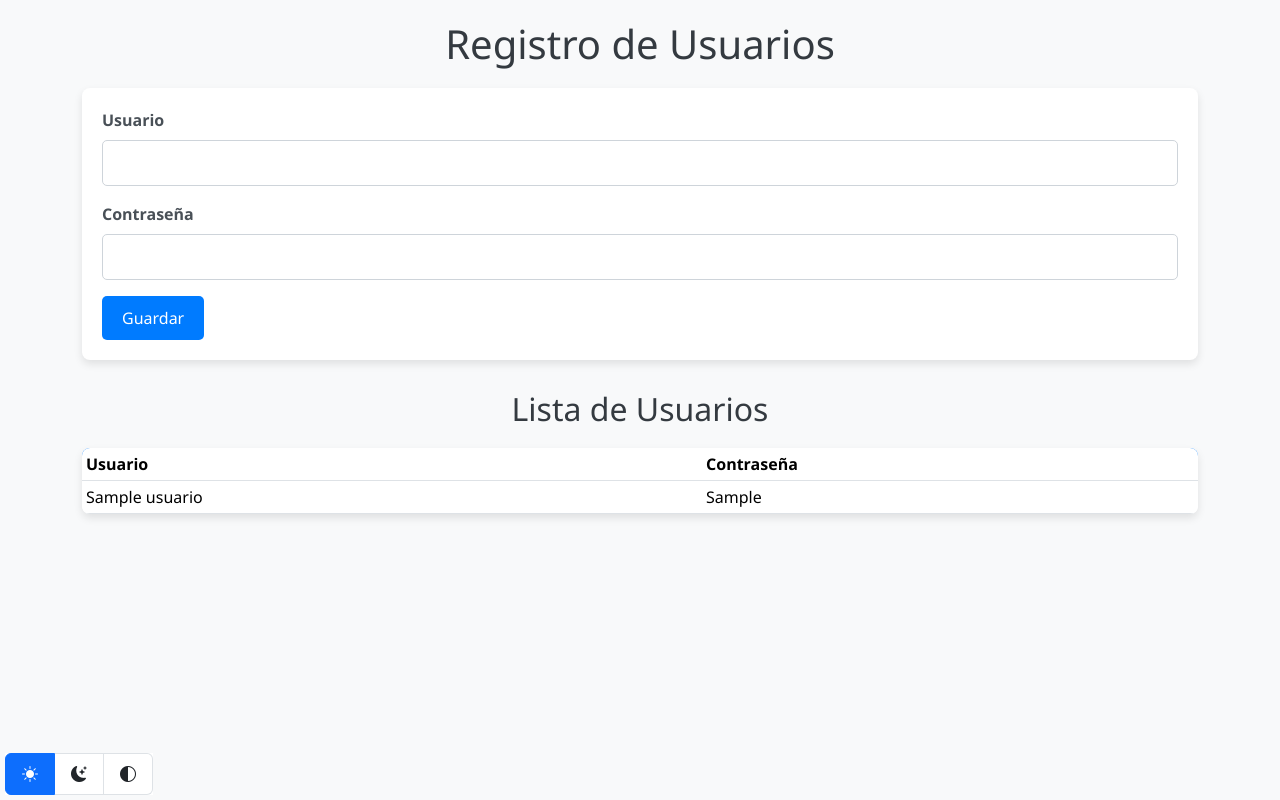
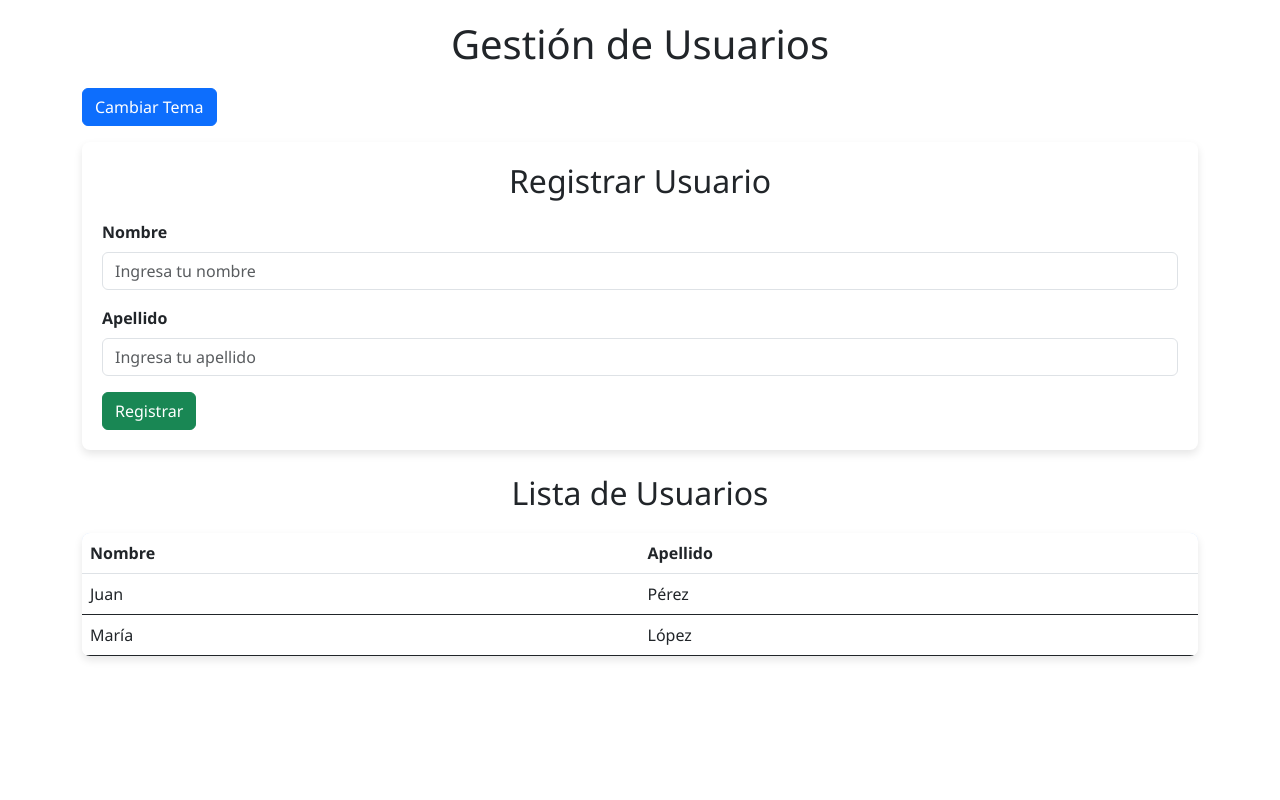
Before and after one commit to Alan-Cortez/poeta_flask, a Flask app: page / in a window 1280 px wide. Run offline with Flask 3, Linux system fonts and the light colour scheme; tables that the repository leaves empty or names only in its code hold one stand-in row (values such as "Sample post"); some libraries are stand-ins or nearby versions.

Commit message:
Update app.html

```diff
--- a/templates/app.html
+++ b/templates/app.html
@@ -1,19 +1,76 @@
 <!DOCTYPE html>
-<html lang="es">
+<html lang="en">
 <head>
     <meta charset="UTF-8">
     <meta name="viewport" content="width=device-width, initial-scale=1.0">
-    <link href="https://cdn.jsdelivr.net/npm/bootstrap@5.3.3/dist/css/bootstrap.min.css" rel="stylesheet" crossorigin="anonymous">
-    <script src="https://code.jquery.com/jquery-3.7.1.min.js" crossorigin="anonymous"></script>
-    <script src="https://js.pusher.com/8.2.0/pusher.min.js"></script>
-    <link href="https://cdn.jsdelivr.net/npm/bootstrap@5.3.3/dist/css/bootstrap.min.css" rel="stylesheet" integrity="sha384-QWTKZyjpPEjISv5WaRU9OFeRpok6YctnYmDr5pNlyT2bRjXh0JMhjY6hW+ALEwIH" crossorigin="anonymous">
-    <title>App</title>
+    <title>Cambio de Tema Bootstrap</title>
+    <link rel="stylesheet" href="https://cdn.jsdelivr.net/npm/bootstrap@5.3.0/dist/css/bootstrap.min.css">
 </head>
 <body>
+    <div class="container">
+        <h1>Gestión de Usuarios</h1>
+
+        <!-- Botón para alternar entre temas -->
+        <button id="toggleThemeBtn" class="btn btn-primary mb-3">Cambiar Tema</button>
+
+        <!-- Formulario de usuario -->
+        <div id="formUsuario" class="mb-4">
+            <h2>Registrar Usuario</h2>
+            <form>
+                <div class="mb-3">
+                    <label for="nombre" class="form-label">Nombre</label>
+                    <input type="text" class="form-control" id="nombre" placeholder="Ingresa tu nombre">
+                </div>
+                <div class="mb-3">
+                    <label for="apellido" class="form-label">Apellido</label>
+                    <input type="text" class="form-control" id="apellido" placeholder="Ingresa tu apellido">
+                </div>
+                <button type="submit" class="btn btn-success">Registrar</button>
+            </form>
+        </div>
+
+        <!-- Tabla de usuarios -->
+        <h2>Lista de Usuarios</h2>
+        <table class="table">
+            <thead>
+                <tr>
+                    <th>Nombre</th>
+                    <th>Apellido</th>
+                </tr>
+            </thead>
+            <tbody>
+                <tr>
+                    <td>Juan</td>
+                    <td>Pérez</td>
+                </tr>
+                <tr>
+                    <td>María</td>
+                    <td>López</td>
+                </tr>
+            </tbody>
+        </table>
+    </div>
+
+    <script>
+        // Alternar entre los temas claro y oscuro
+        const toggleThemeBtn = document.getElementById('toggleThemeBtn');
+        const body = document.body;
+
+        toggleThemeBtn.addEventListener('click', () => {
+            const currentTheme = body.getAttribute('data-bs-theme');
+            if (currentTheme === 'dark') {
+                body.setAttribute('data-bs-theme', 'light');
+            } else {
+                body.setAttribute('data-bs-theme', 'dark');
+            }
+        });
+    </script>
+</body>
+</html>
 <style>
-        /* Estilos generales */
     body {
-            background-color: #f8f9fa;
+    background-color: var(--bs-body-bg); /* Se adapta al tema */
+    color: var(--bs-body-color); /* Se adapta al tema */
     font-family: 'Segoe UI', Tahoma, Geneva, Verdana, sans-serif;
     margin: 0;
     padding: 0;
@@ -21,14 +78,14 @@
 }
 
 h1, h2 {
-            color: #343a40;
+    color: var(--bs-body-color); /* Se adapta al tema */
     text-align: center;
     margin-bottom: 20px;
 }
 
 /* Formulario de usuario */
 #formUsuario {
-            background-color: #ffffff;
+    background-color: var(--bs-body-bg); /* Se adapta al tema */
     padding: 20px;
     border-radius: 8px;
     box-shadow: 0 4px 8px rgba(0, 0, 0, 0.1);
@@ -37,43 +94,13 @@
 
 .form-label {
     font-weight: bold;
-            color: #495057;
-        }
-
-        input[type="text"],
-        input[type="password"] {
-            border: 1px solid #ced4da;
-            border-radius: 5px;
-            padding: 10px;
-            width: 100%;
-            box-sizing: border-box;
-            margin-bottom: 10px;
-            transition: border-color 0.3s ease;
-        }
-
-        input[type="text"]:focus,
-        input[type="password"]:focus {
-            border-color: #007bff;
-        }
-
-        button[type="submit"] {
-            background-color: #007bff;
-            border: none;
-            border-radius: 5px;
-            padding: 10px 20px;
-            color: white;
-            font-size: 16px;
-            transition: background-color 0.3s ease;
-        }
-
-        button[type="submit"]:hover {
-            background-color: #0056b3;
+    color: var(--bs-body-color); /* Se adapta al tema */
 }
 
 /* Tabla de usuarios */
 table {
     width: 100%;
-            background-color: white;
+    background-color: var(--bs-body-bg); /* Se adapta al tema */
     border-collapse: collapse;
     border-radius: 8px;
     overflow: hidden;
@@ -81,200 +108,45 @@
 }
 
 thead {
-            background-color: #007bff;
-            color: white;
+    background-color: var(--bs-primary-bg-subtle); /* Se adapta al tema */
+    color: var(--bs-body-color); /* Se adapta al tema */
 }
 
-        thead th {
-            padding: 15px;
-            text-align: left;
-            font-weight: bold;
+tbody tr:nth-child(even) {
+    background-color: var(--bs-body-bg); /* Se adapta al tema */
 }
 
 tbody td {
     padding: 15px;
-            border-bottom: 1px solid #dee2e6;
+    border-bottom: 1px solid var(--bs-body-color); /* Se adapta al tema */
 }
 
-        tbody tr:nth-child(even) {
-            background-color: #f2f2f2;
+/* Estilos específicos para el tema oscuro */
+[data-bs-theme="dark"] {
+    background-color: #121212; /* Fondo del cuerpo en modo oscuro */
+    color: #fff; /* Color del texto en modo oscuro */
 }
 
-        /* Mensajes y alertas */
-        .alert {
-            background-color: #28a745;
-            color: white;
-            padding: 10px;
-            border-radius: 5px;
-            margin-bottom: 20px;
+[data-bs-theme="dark"] h1,
+[data-bs-theme="dark"] h2,
+[data-bs-theme="dark"] .form-label {
+    color: #fff; /* Texto en modo oscuro */
 }
 
-        .alert-danger {
-            background-color: #dc3545;
+[data-bs-theme="dark"] table {
+    background-color: #1e1e1e; /* Fondo de la tabla en modo oscuro */
 }
 
-        /* Responsive */
-        @media (max-width: 768px) {
-            body {
-                padding: 10px;
+[data-bs-theme="dark"] thead {
+    background-color: #333; /* Encabezado de la tabla en modo oscuro */
 }
 
-            #formUsuario {
-                padding: 15px;
+[data-bs-theme="dark"] tbody tr:nth-child(even) {
+    background-color: #2c2c2c; /* Fondo de filas alternas en modo oscuro */
 }
 
-            button[type="submit"] {
-                width: 100%;
-            }
-        }
-              </style>
-
-    <div class="container">
-        <h1>Registro de Usuarios</h1>
-
-        <!-- Formulario de registro -->
-        <form id="formUsuario">
-            <div class="mb-3">
-                <label for="txtUsuarioFA" class="form-label">Usuario</label>
-                <input type="text" class="form-control" id="txtUsuarioFA" name="txtUsuarioFA" required>
-            </div>
-            <div class="mb-3">
-                <label for="txtContrasenaFA" class="form-label">Contraseña</label>
-                <input type="password" class="form-control" id="txtContrasenaFA" name="txtContrasenaFA" required>
-            </div>
-            <button type="submit" class="btn btn-primary">Guardar</button>
-        </form>
-
-        <h2>Lista de Usuarios</h2>
-        <table class="table table-sm">
-            <thead>
-                <tr>
-                    <th>Usuario</th>
-                    <th>Contraseña</th>
-                </tr>
-            </thead>
-            <tbody id="tbodyLog"></tbody>
-        </table>
-    </div>
-
-    <script src="https://cdn.jsdelivr.net/npm/bootstrap@5.3.3/dist/js/bootstrap.bundle.min.js" integrity="sha384-YvpcrYf0tY3lHB60NNkmXc5s9fDVZLESaAA55NDzOxhy9GkcIdslK1eN7N6jIeHz" crossorigin="anonymous"></script>
-
-    <link rel="stylesheet" href="https://cdn.jsdelivr.net/npm/bootstrap-icons@1.11.3/font/bootstrap-icons.min.css">
-    <div class="app-float-button bg-body" style="z-index: 3; position: fixed; bottom: 5px; left: 5px; cursor: pointer;">
-        <ul class="list-group list-group-horizontal">
-            <li class="list-group-item" data-bs-theme-value="light">
-                <i class="bi bi-sun-fill"></i>
-            </li>
-            <li class="list-group-item" data-bs-theme-value="dark">
-                <i class="bi bi-moon-stars-fill"></i>
-            </li>
-            <li class="list-group-item" data-bs-theme-value="auto">
-                <i class="bi bi-circle-half"></i>
-            </li>
-        </ul>
-    </div>
-    <script>
-        /*!
-        * Color mode toggler for Bootstrap's docs (https://getbootstrap.com/)
-        * Copyright 2011-2022 The Bootstrap Authors
-        * Licensed under the Creative Commons Attribution 3.0 Unported License.
-        */
-
-        /** Reescrito */
-
-        var bootstrapTheme = localStorage.getItem("theme")
-
-        function getPreferredTheme() {
-            if (bootstrapTheme) {
-                return bootstrapTheme
+[data-bs-theme="dark"] tbody td {
+    border-bottom: 1px solid #444; /* Bordes de celdas en modo oscuro */
 }
 
-            return window.matchMedia("(prefers-color-scheme: dark)").matches ? "dark" : "light"
-        }
-
-        function setTheme(theme) {
-            if (theme === "auto" && window.matchMedia("(prefers-color-scheme: dark)").matches) {
-                document.documentElement.setAttribute("data-bs-theme", "dark")
-            }
-            else {
-                document.documentElement.setAttribute("data-bs-theme", ((theme == "auto") ? "light" : theme))
-            }
-        }
-
-        function showActiveTheme(theme) {
-            $("[data-bs-theme-value]").removeClass("bg-primary text-white active")
-            $(`[data-bs-theme-value="${theme}"]`).addClass("bg-primary text-white active")
-        }
-
-        $(document).on("click", '[data-bs-theme-value]', function (event) {
-            const theme = this.getAttribute("data-bs-theme-value")
-            localStorage.setItem("theme", theme)
-            setTheme(theme)
-            showActiveTheme(theme)
-        })
-
-        window.matchMedia("(prefers-color-scheme: dark)").addEventListener("change", function (event) {
-            if (bootstrapTheme !== "light"
-            || bootstrapTheme !== "dark") {
-                setTheme(getPreferredTheme())
-            }
-        })
-
-        document.addEventListener("DOMContentLoaded", function (event) {
-            setTheme(bootstrapTheme)
-            showActiveTheme(getPreferredTheme())
-        })
-    </script>
-
-    <script src="https://cdn.jsdelivr.net/npm/bootstrap@5.3.3/dist/js/bootstrap.bundle.min.js" crossorigin="anonymous"></script>
-
-    <script>
-        // Función para buscar y mostrar los usuarios
-        function buscar() {
-            $.get("/buscar", function (respuesta) {
-                $("#tbodyLog").html(""); // Limpiar la tabla
-                for (var x in respuesta) {
-                    var registro = respuesta[x];
-                    $("#tbodyLog").append(`<tr>
-                        <td>${registro[1]}</td>
-                        <td>${registro[2]}</td>
-                    </tr>`);
-                }
-            }).fail(function() {
-                $("#tbodyLog").html("<tr><td colspan='2'>Error al obtener datos</td></tr>");
-            });
-        }
-
-        // Llamar a buscar al cargar la página
-        buscar();
-
-        // Manejar el envío del formulario usando AJAX
-        $('#formUsuario').submit(function (e) {
-            e.preventDefault(); // Prevenir la recarga de página
-
-            var datosFormulario = $(this).serialize();
-
-            $.post("/usuarios/guardar", datosFormulario, function (respuesta) {
-                if (respuesta.status === "success") {
-                    alert("Usuario guardado exitosamente: " + respuesta.usuario);
-                    buscar(); // Actualiza la tabla con los usuarios
-                } else {
-                    alert("Error al guardar el usuario.");
-                }
-            }).fail(function () {
-                alert("Error en la conexión.");
-            });
-        });
-
-        // Configurar Pusher para actualizar en tiempo real
-        var pusher = new Pusher('ffa9ea426828188c22c1', { cluster: 'us2' });
-        var channel = pusher.subscribe("registrosTiempoReal");
-
-        // Cuando llegue un nuevo evento desde Pusher, actualizar la tabla
-        channel.bind("registroTiempoReal", function (mensaje) {
-            console.log("Nuevo registro recibido desde Pusher:", mensaje);
-            buscar(); // Actualizar la tabla al recibir un nuevo registro
-        });
-    </script>
-</body>
-</html>
+</style>
```
Lines whose indentation alone changed are shown as unchanged.
